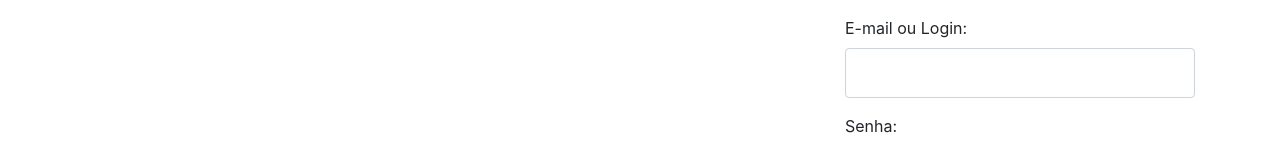
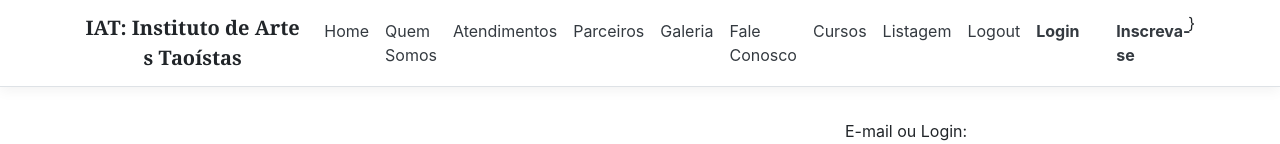
Before and after one commit to anacasili/Integrador2, a plain HTML site: page index.html in a window 1280 px wide. Shown: the top 144 px of the page. Drawn offline with Linux system fonts and the light colour scheme; grey boxes are pictures that could not be loaded.

Commit message:
Update index.html

```diff
--- a/index.html
+++ b/index.html
@@ -7,6 +7,62 @@
   <link rel="stylesheet" href="site.css">
 </head>
 <header>
+	        <nav class="navbar navbar-expand-sm navbar-toggleable-sm navbar-light bg-white border-bottom box-shadow mb-3">
+            <div class="container">
+<a class="navbar-brand title-custom" asp-area="" asp-controller="Home" asp-action="Index">IAT: Instituto de Artes Taoístas</a>
+                <button class="navbar-toggler" type="button" data-toggle="collapse" data-target=".navbar-collapse" aria-controls="navbarSupportedContent"
+                        aria-expanded="false" aria-label="Toggle navigation">
+                    <span class="navbar-toggler-icon"></span>
+                </button>
+                <div class="navbar-collapse collapse d-sm-inline-flex flex-sm-row-reverse">
+                    <ul class="navbar-nav flex-grow-1">
+                        <li class="nav-item">
+                            <a class="nav-link text-dark" asp-area="" asp-controller="Home" asp-action="index">Home</a>
+                        </li>
+
+
+                         <li class="nav-item">
+                            <a class="nav-link text-dark" asp-area="" asp-controller="Home" asp-action="quemsomos">Quem Somos</a>
+                        </li>
+                                                 <li class="nav-item">
+                            <a class="nav-link text-dark" asp-area="" asp-controller="Atendimento" asp-action="atendimentos">Atendimentos</a>
+                        </li>
+                                                 <li class="nav-item">
+                            <a class="nav-link text-dark" asp-area="" asp-controller="Home" asp-action="parceiros">Parceiros</a>
+                        </li>
+                                                 <li class="nav-item">
+                            <a class="nav-link text-dark" asp-area="" asp-controller="Home" asp-action="galeria">Galeria</a>
+                        </li>
+                                                 <li class="nav-item">
+                            <a class="nav-link text-dark" asp-area="" asp-controller="Home" asp-action="faleconosco">Fale Conosco</a>
+                        </li>
+                                                 <li class="nav-item">
+                            <a class="nav-link text-dark" asp-area="" asp-controller="Curso" asp-action="cursos">Cursos</a>
+                        </li>
+
+                        <li class="nav-item">
+                            <a class="nav-link text-dark" asp-area="" asp-controller="Usuario" asp-action="Lista">Listagem</a>
+                        </li>
+
+                          <li class="nav-item">
+                            <a class="nav-link text-dark" asp-area="" asp-controller="Usuario" asp-action="Logout">Logout</a>
+                        </li>
+
+                        <li class="nav-item">
+                        </li>
+                                 <li class="nav-item">
+                            <a class="nav-link text-dark btn-inscreva-se" asp-area="" asp-controller="Usuario" asp-action="Login">Login</a>
+                        </li>
+
+                      <li class="nav-item">
+                            <a class="nav-link text-dark btn-inscreva-se" asp-area="" asp-controller="Usuario" asp-action="inscricao">Inscreva-se</a>
+                        </li>
+                        }
+                    </ul>
+                </div>
+            </div>
+        </nav>
+
 	    <div class="container">
     <div class="row align-items-center">
       <!-- Bloco de busca -->
@@ -39,11 +95,7 @@
             <input type="password" id="Senha" name="Senha" class="form-control">
           </div>
           <input type="submit" value="Login" class="btn btn-primary">
-
-        @if(Context.Session.GetInt32("IdUsuario") == null)
-      {
     <p>Não tem uma conta? <a href="Usuario/Inscricao">Inscreva-se</a></p>
-      }
 
         </form>
       </div>
```
